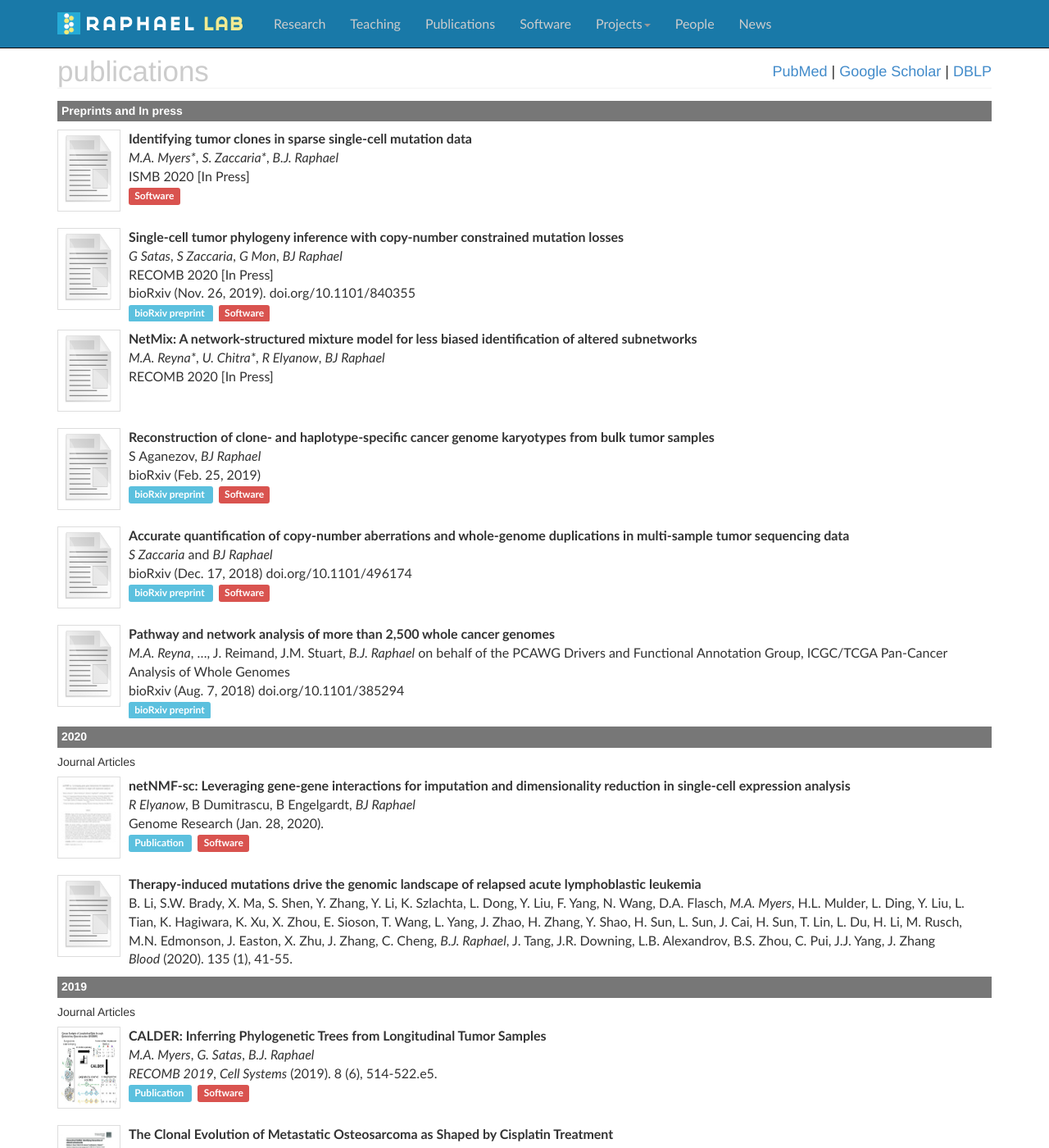
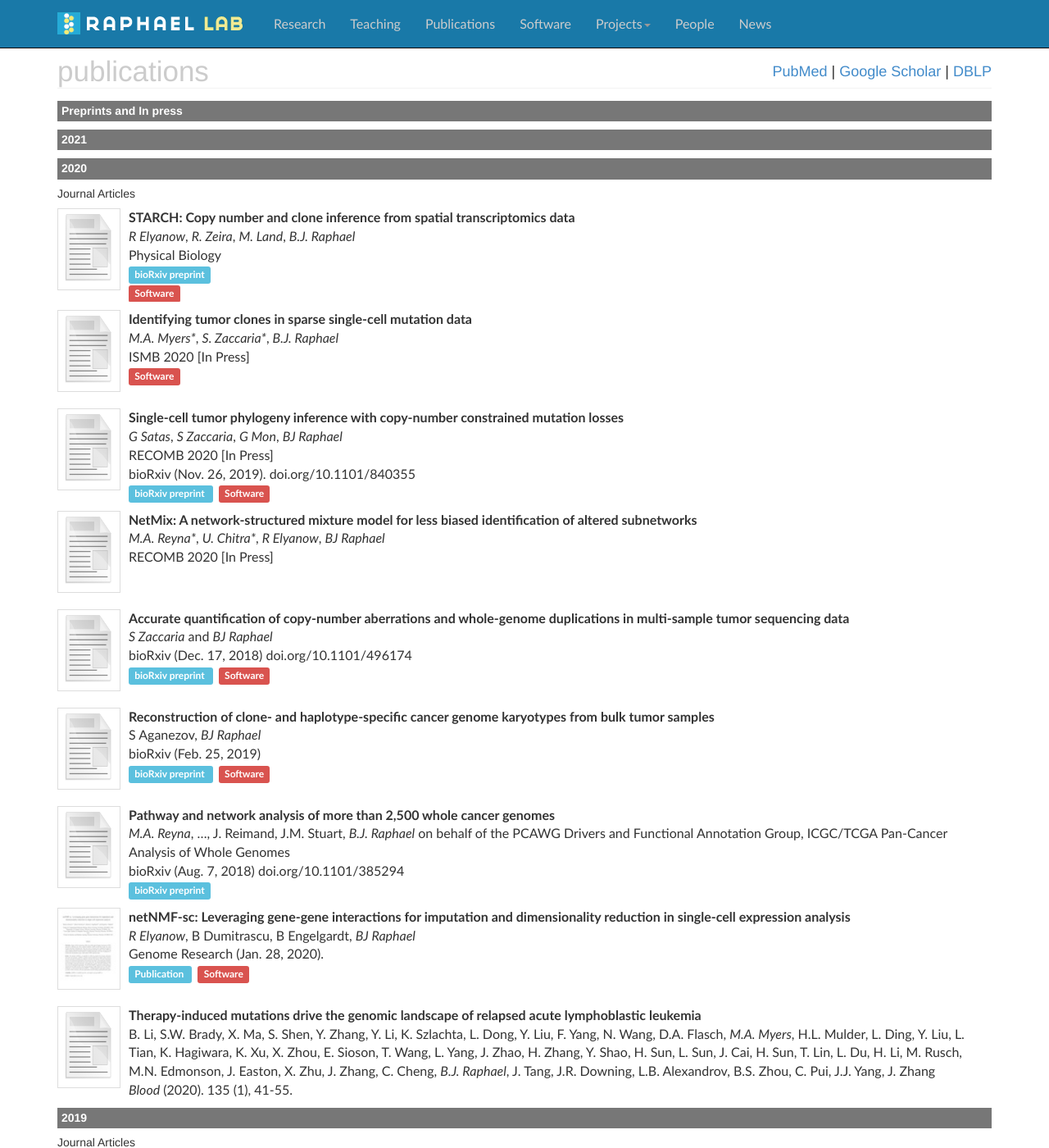
Before and after one commit to raphael-group/raphael-group.github.io, a Jekyll site: the page built from publications/index.md, in a window 1280 px wide and 1400 px high. Shown: the whole window at 82% size. Built offline with Jekyll 4.4.1, drawn with Linux system fonts in a browser that asks for light colours; nearby versions of some CDN libraries; comment, search, counter and statistics services are not loaded.

Commit message:
Update index.md

```diff
--- a/publications/index.md
+++ b/publications/index.md
@@ -10,6 +10,28 @@ container_css_class: container publications
 
 ### Preprints and In press ###
 
+
+### 2021 ###
+
+
+### 2020 ###
+
+
+##### Journal Articles
+
+* [![STARCH](../assets/img/papers/missing.svg)]()
+	**STARCH: Copy number and clone inference from spatial transcriptomics data**
+
+	_R Elyanow_, _R. Zeira_, _M. Land_, _B.J. Raphael_
+
+	Physical Biology
+
+	<span class="label label-info">
+        	<a href="https://www.biorxiv.org/content/10.1101/2020.07.13.188813v1" target="_new">bioRxiv preprint</a>
+    	</span>
+
+	<span class="label label-danger"><a href="https://github.com/raphael-group/starch/">Software</a></span>
+
 * [![SBMClone](../assets/img/papers/missing.svg)]()
 	**Identifying tumor clones in sparse single-cell mutation data**
 
@@ -42,6 +64,20 @@ container_css_class: container publications
 
 	RECOMB 2020 [In Press]
 
+ * [![HATCHet](../assets/img/papers/missing.svg)](https://www.biorxiv.org/content/10.1101/496174v1)
+**Accurate quantification of copy-number aberrations and whole-genome duplications in multi-sample tumor sequencing data**
+
+	_S Zaccaria_ and _BJ Raphael_
+
+	bioRxiv (Dec. 17, 2018) doi.org/10.1101/496174
+
+	<span class="label label-info">
+        	<a href="https://www.biorxiv.org/content/10.1101/496174v1" target="_new">bioRxiv preprint</a>
+	</span>
+      	<span class="label label-danger">
+		<a href="https://github.com/raphael-group/hatchet">Software</a>
+	</span>
+
 * [![RCK](../assets/img/papers/missing.svg)](https://www.biorxiv.org/content/10.1101/560839v1)
 **Reconstruction of clone- and haplotype-specific cancer genome karyotypes from bulk tumor samples**
 
@@ -56,23 +92,6 @@ container_css_class: container publications
 		<a href="https://github.com/raphael-group/RCK">Software</a>
 	</span>
 
-
-
- * [![HATCHet](../assets/img/papers/missing.svg)](https://www.biorxiv.org/content/10.1101/496174v1)
-**Accurate quantification of copy-number aberrations and whole-genome duplications in multi-sample tumor sequencing data**
-
-	_S Zaccaria_ and _BJ Raphael_
-
-	bioRxiv (Dec. 17, 2018) doi.org/10.1101/496174
-
-	<span class="label label-info">
-        	<a href="https://www.biorxiv.org/content/10.1101/496174v1" target="_new">bioRxiv preprint</a>
-	</span>
-      	<span class="label label-danger">
-		<a href="https://github.com/raphael-group/hatchet">Software</a>
-	</span>
-
-
 * [![ICGCPCAWGNetworks](../assets/img/papers/missing.svg)](https://www.biorxiv.org/content/10.1101/385294v1)
 	**Pathway and network analysis of more than 2,500 whole cancer genomes**
 
```
Also changed, not shown: other parts of publications/index.md (+0 -4 lines).
